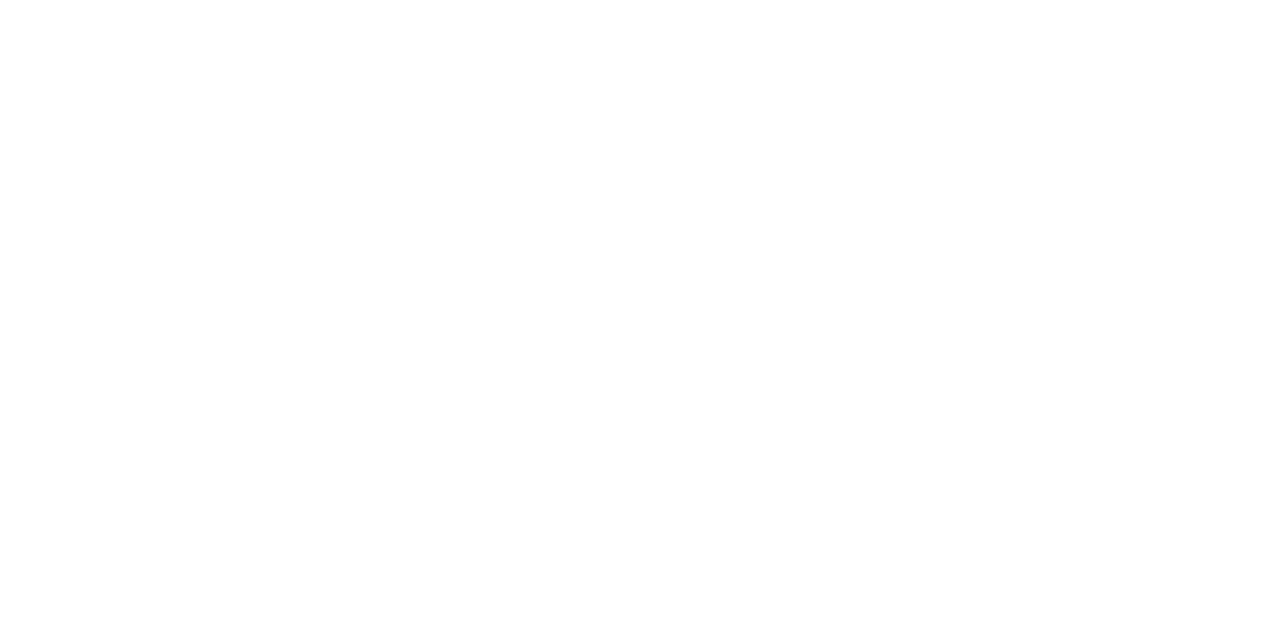
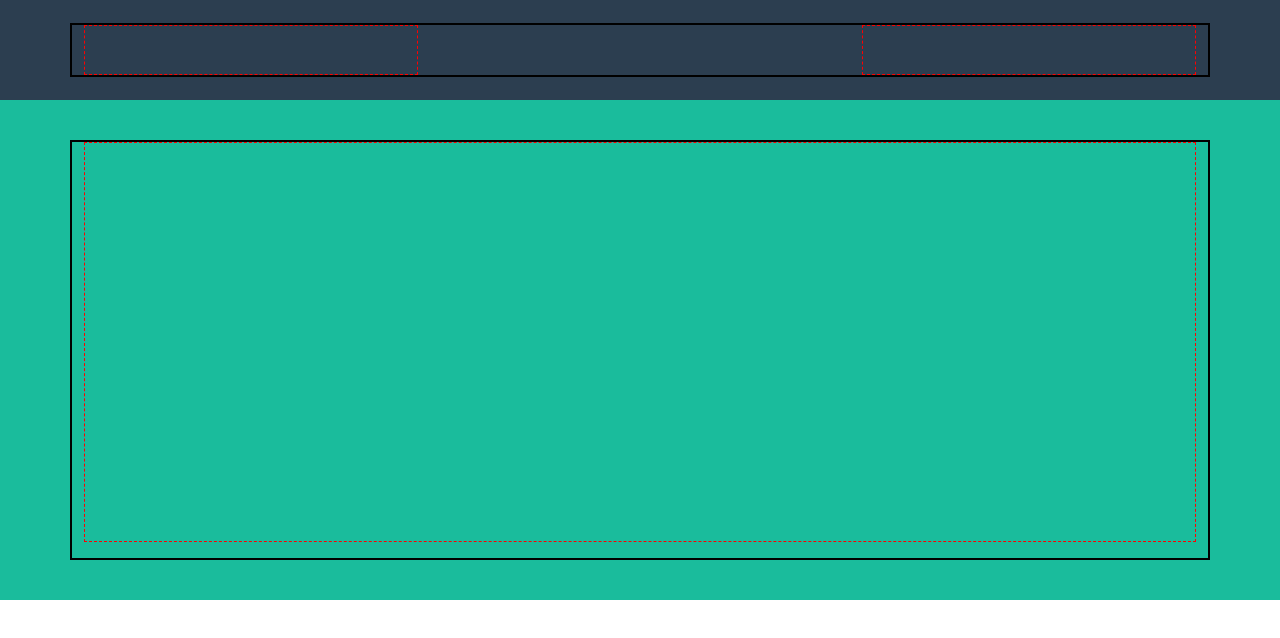
Before and after one commit to Beniamino-Soccio/html-css-bootstrap-freelancer, a plain HTML site: page index.html in a window 1280 px wide. Drawn offline with nearby package versions, Linux system fonts and the light colour scheme.

Commit message:
header+first section layout

```diff
--- a/css/style.css
+++ b/css/style.css
@@ -0,0 +1,25 @@
+header{
+    height: 100px;
+    background-color: #2C3E50;
+}
+.container{
+    border: 2px solid black;
+}
+.left-header{
+    border: 1px dashed red;
+    height: 50px;
+    width: 30%;
+}
+.right-header{
+    border: 1px dashed red;
+    height: 50px;
+    width: 30%;
+}
+#start-bootstrap{
+    height: 500px;
+    background-color: #1ABC9C;
+}
+figure{
+    height: 400px;
+    border: 1px dashed red;
+}
--- a/index.html
+++ b/index.html
@@ -5,8 +5,34 @@
     <meta name="viewport" content="width=device-width, initial-scale=1.0">
     <title>Document</title>
     <link href="https://cdn.jsdelivr.net/npm/bootstrap@5.3.3/dist/css/bootstrap.min.css" rel="stylesheet" integrity="sha384-QWTKZyjpPEjISv5WaRU9OFeRpok6YctnYmDr5pNlyT2bRjXh0JMhjY6hW+ALEwIH" crossorigin="anonymous">
+    <link rel="stylesheet" href="css/style.css">
 </head>
 <body>
 
+<header class="d-flex align-items-center">
+    <div class="container d-flex justify-content-between">
+        <div class="left-header">
+
+        </div>
+        <div class="right-header">
+
+        </div>
+    </div>
+</header>
+
+<main>
+    <section id="start-bootstrap" class="d-flex align-items-center">
+        <div class="container">
+            <figure>
+
+            </figure>
+        </div>
+    </section>
+</main>
+
+<footer>
+
+</footer>
+
 </body>
 </html>
```
